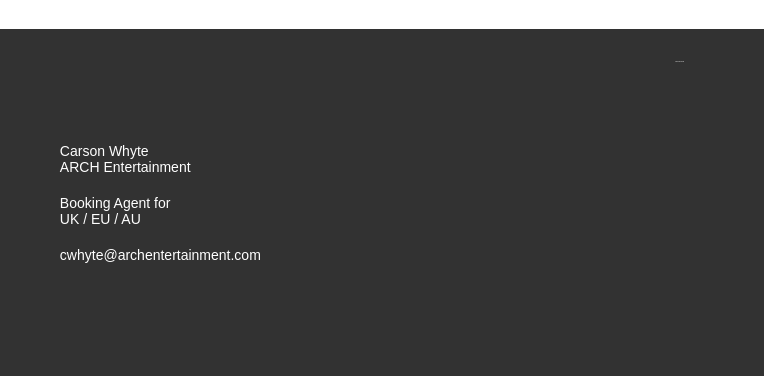
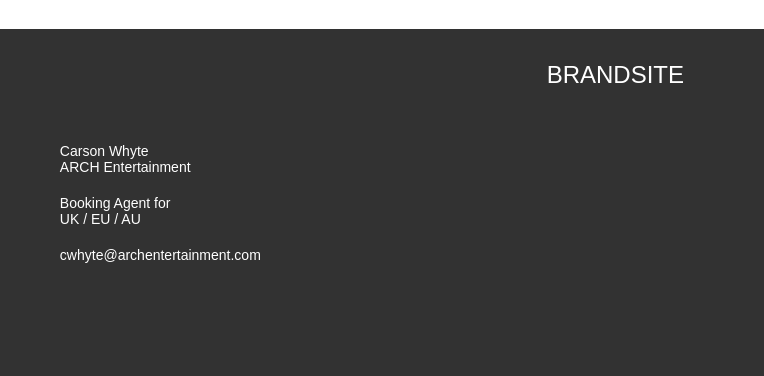
Before and after one commit to madhujamitra/brandSite, a plain HTML site: page index.html in a window 1280 px wide. Shown: the part 2934-3310 px from the top of the page, 516-1280 px from the left. Drawn offline with nearby package versions, Linux system fonts and the light colour scheme; no server answers.

Commit message:
px to rem change-2

```diff
--- a/styles/bio.scss
+++ b/styles/bio.scss
@@ -12,7 +12,6 @@
   margin: 0px;
   padding: 0;
   box-sizing: border-box;
-
   font-family: "Avenir Next Pro Lt", sans-serif;
 
 }
@@ -80,6 +79,11 @@ margin-left: 0rem;
 
     }
 
+    // &:hover {
+    //   border-bottom: 2px solid $White;
+    //   padding-bottom: 27px;
+    // }
+
   }
 
 
@@ -100,8 +104,6 @@ height: 0.25rem;
   }
 
 
-
-
 }
 .photo_para{
   background-color: $Alabaster;
@@ -116,7 +118,6 @@ min-height: 60vh;
 display: flex;
 align-items: center;
 text-align: center;
-
 position: relative;
 @include respond-to ('phone') {
   padding-top: 1rem;
@@ -181,7 +182,6 @@ padding-left: 1rem;
     flex-direction: column;
     align-items: flex-start;
     gap: 1.25rem;
-
     }
 
     &__text{
@@ -225,7 +225,6 @@ font-weight: 400;
   &__alig {
     display: flex;
     flex-wrap: wrap;
-
     gap: 1rem;
 
     @include respond-to('phone') {
@@ -249,7 +248,6 @@ font-weight: 400;
     }
 
     @include respond-to('phone') {
-
   //todo check for white space
         max-width: calc(100%);
     }
@@ -298,6 +296,7 @@ font-weight: 400;
   }
 
   &__image {
+
      //todo check with vh
      width: 100%;
     min-width: 85vh;
@@ -343,7 +342,6 @@ font-weight: 400;
   @include respond-to('phone') {
     padding-left: 1rem;
     padding-right: 1rem;
-
   }
 
   @include respond-to('tablet') {
@@ -501,7 +499,7 @@ font-weight: 400;
     }
 
     &___text {
-      font-size: 1.5px;
+      font-size: 1.5rem;
       font-weight: 300;
 
     }
@@ -542,6 +540,7 @@ font-weight: 400;
     display: flex;
     flex-direction: row;
     justify-content: flex-start;
+
     gap: 3.938rem;
     padding-top: 2.5rem;
 
```
Also changed, not shown: styles/bio.css. Lines whose indentation alone changed are shown as unchanged.
